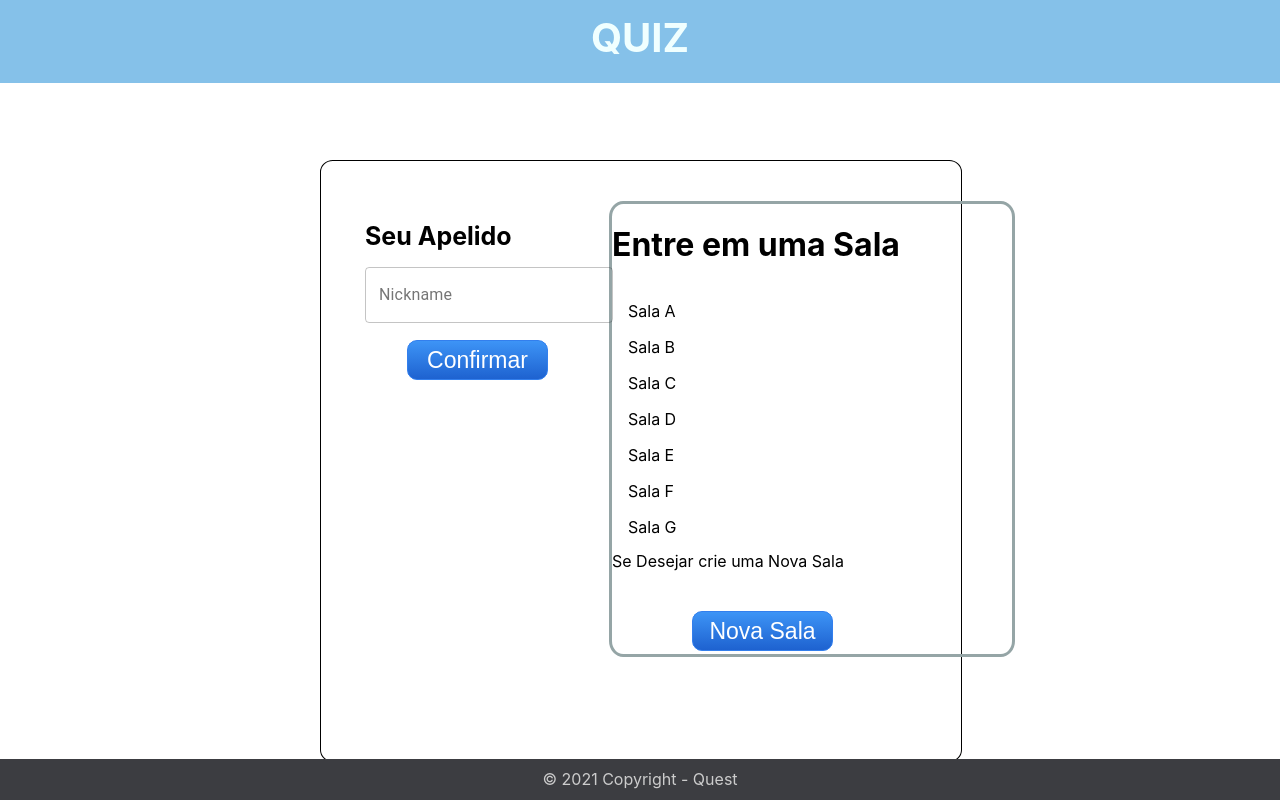
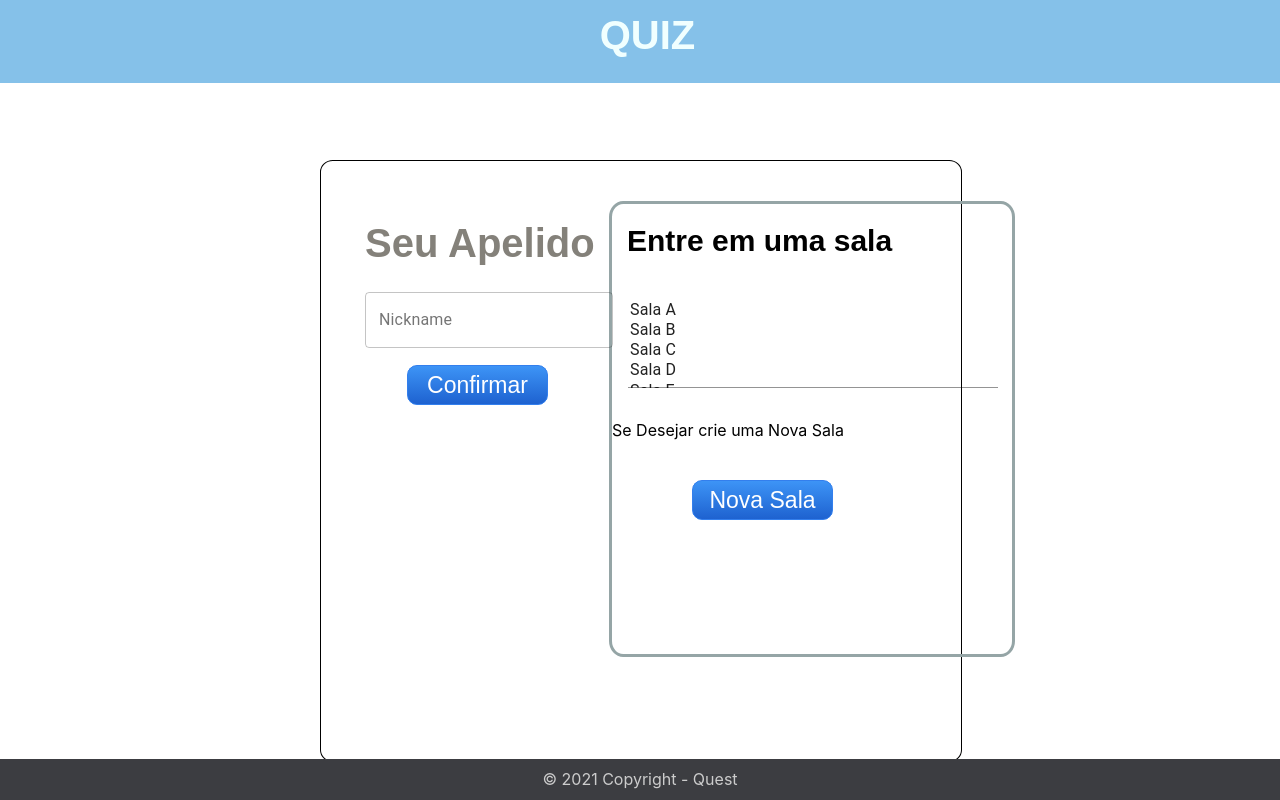
Before and after one commit to nascitonicholas/Quest-Frontend, a React (Create React App) app: page / in a window 1280 px wide. Built offline with nearby package versions, Linux system fonts and the light colour scheme.

Commit message:
Scrol com Lista de Salas Disponiveis *Falta implementar para apresentar numero de jogadores

```diff
--- a/src/Pages/Home/Components/Container/container.css
+++ b/src/Pages/Home/Components/Container/container.css
@@ -6,8 +6,11 @@
     height: 450px;
     margin-left: 45%;
     margin-top: -220px;
+    align-items: center;
 }
 
-.box-central .container #p{
-    font-size: larger;
+h1{
+    font-size: 30px;
+    margin-left: 15px;
+    font-family: sans-serif;
 }
--- a/src/Pages/Home/Components/Container/container.js
+++ b/src/Pages/Home/Components/Container/container.js
@@ -7,7 +7,7 @@ export default function container(){
 
     return(
         <div className='container'>
-            <h1>Entre em uma Sala</h1>
+            <h1>Entre em uma sala</h1>
             <ListaSalas/>
             <p>Se Desejar crie uma Nova Sala</p>
             <Button link='novasala' name='Nova Sala' class='button'/>
--- a/src/Pages/Home/Components/ListaSalas/listaSalas.css
+++ b/src/Pages/Home/Components/ListaSalas/listaSalas.css
@@ -5,3 +5,12 @@
     margin-left: 4%;
     overflow: scroll;
 }
+
+.box .item-box{
+    align-items: center;
+}
+
+.formControl{
+    min-width: 120;
+    max-width: 300;
+}
--- a/src/Pages/Home/Components/ListaSalas/listaSalas.js
+++ b/src/Pages/Home/Components/ListaSalas/listaSalas.js
@@ -1,83 +1,73 @@
 import React from 'react';
-import './listaSalas.css'
+import { makeStyles, useTheme } from '@material-ui/core/styles';
+import FormControl from '@material-ui/core/FormControl';
+import Select from '@material-ui/core/Select';
 
-export default function listaSalas(){
+const useStyles = makeStyles(theme => ({
+    formControl: {
+        margin: theme.spacing(2),
+        minWidth: 370,
+        maxWidth: 300
+    },
+    chips: {
+        display: 'flex',
+        flexWrap: 'wrap'
+    },
+    chip: {
+        margin: 4
+    },
+    noLabel: {
+        marginTop: theme.spacing(6)
+    }
+}));
 
-    const salasDisponiveis = localStorage.getItem('salasDisponiveis')
-      || [
-          {
-           'nomeSala' : 'Sala A',
-           'quantidadeJogadores'  : '2'
-          },
-          {
-            'nomeSala' : 'Sala B',
-            'quantidadeJogadores'  : '4'
-           },
-           {
-            'nomeSala' : 'Sala C',
-            'quantidadeJogadores'  : '4'
-           },
-           {
-            'nomeSala' : 'Sala D',
-            'quantidadeJogadores'  : '4'
-           },
-           {
-            'nomeSala' : 'Sala E',
-            'quantidadeJogadores'  : '4'
-           },
-           {
-            'nomeSala' : 'Sala F',
-            'quantidadeJogadores'  : '4'
-           },
-           {
-            'nomeSala' : 'Sala G',
-            'quantidadeJogadores'  : '4'
-           },
-           {
-            'nomeSala' : 'Sala H',
-            'quantidadeJogadores'  : '4'
-           },
-           {
-            'nomeSala' : 'Sala I',
-            'quantidadeJogadores'  : '4'
-           },
-           {
-            'nomeSala' : 'Sala J',
-            'quantidadeJogadores'  : '4'
-           },
-           {
-            'nomeSala' : 'Sala K',
-            'quantidadeJogadores'  : '4'
-           },
-           {
-            'nomeSala' : 'Sala L',
-            'quantidadeJogadores'  : '4'
-           }
 
-         ];
 
-  const salas = getSalasDisponiveis(salasDisponiveis);
+const names = [
+    'Sala A',
+    'Sala B',
+    'Sala C',
+    'Sala D',
+    'Sala E'
+];
 
-    return(
+export default function MultipleSelect() {
+    const classes = useStyles();
+    const [personName, setPersonName] = React.useState([]);
+
+    const handleChangeMultiple = event => {
+        const { options } = event.target;
+        const value = [];
+        for (let i = 0, l = options.length; i < l; i++) {
+            if (options[i].selected) {
+                value.push(options[i].value);
+            }
+        }
+        setPersonName(value);
+    };
+
+    return (
         <div>
-            <div className="box">
-                {
-                    salas.map(sala => (
-                        <div className='item-box'>
-                            <p>{sala}</p>
-                        </div>
-                    ))
-                }
-            </div>
+
+            <FormControl className={classes.formControl}>
+                <Select
+                    multiple
+                    native
+                    value={personName}
+                    onChange={handleChangeMultiple}
+                    inputProps={{
+                        id: 'select-multiple-native'
+                    }}
+                >
+                    {names.map(name => (
+                        <option key={name} value={name}>
+                            {name}
+                        </option>
+
+                    ))}
+
+                </Select>
+            </FormControl>
         </div>
-    )
-};
-
-function getSalasDisponiveis(arraySalasAbertas){
-    var resultado = [];
-    for(var i in arraySalasAbertas){
-        resultado.push(arraySalasAbertas[i].nomeSala);
-    }
-
-    return resultado;
+    );
 }
--- a/src/Pages/Home/Components/Login/login.css
+++ b/src/Pages/Home/Components/Login/login.css
@@ -12,3 +12,9 @@
     font-size: 25px;
     margin-left: 5%;
 }
+
+.login .apelido{
+    font-size: 40px;
+    font-family: sans-serif;
+    color: #84817a;
+}
--- a/src/Pages/Home/Components/Login/login.js
+++ b/src/Pages/Home/Components/Login/login.js
@@ -7,7 +7,7 @@ export default  function Login () {
 
         return (
             <div className="login">
-                <h1>Seu Apelido</h1>
+                <h1 className='apelido'>Seu Apelido</h1>
                 <Label/>
                 <Button link='/sala' name='Confirmar' class='button'/>
             </div>
```
Also changed, not shown: src/Pages/Sala/Components/ListaSalas/listaSalas.js (deleted, +0 -17 lines), 1 other file (tests, documents, lock files or other folders).
